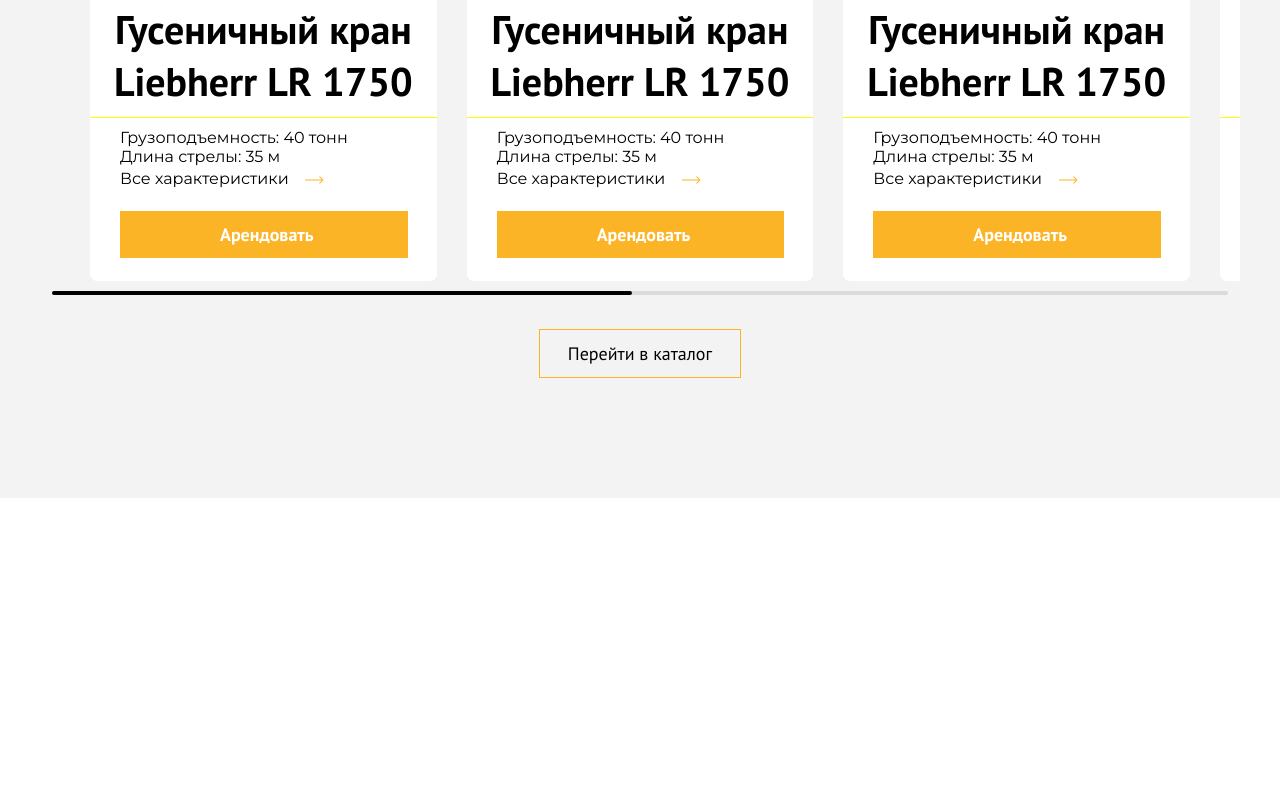
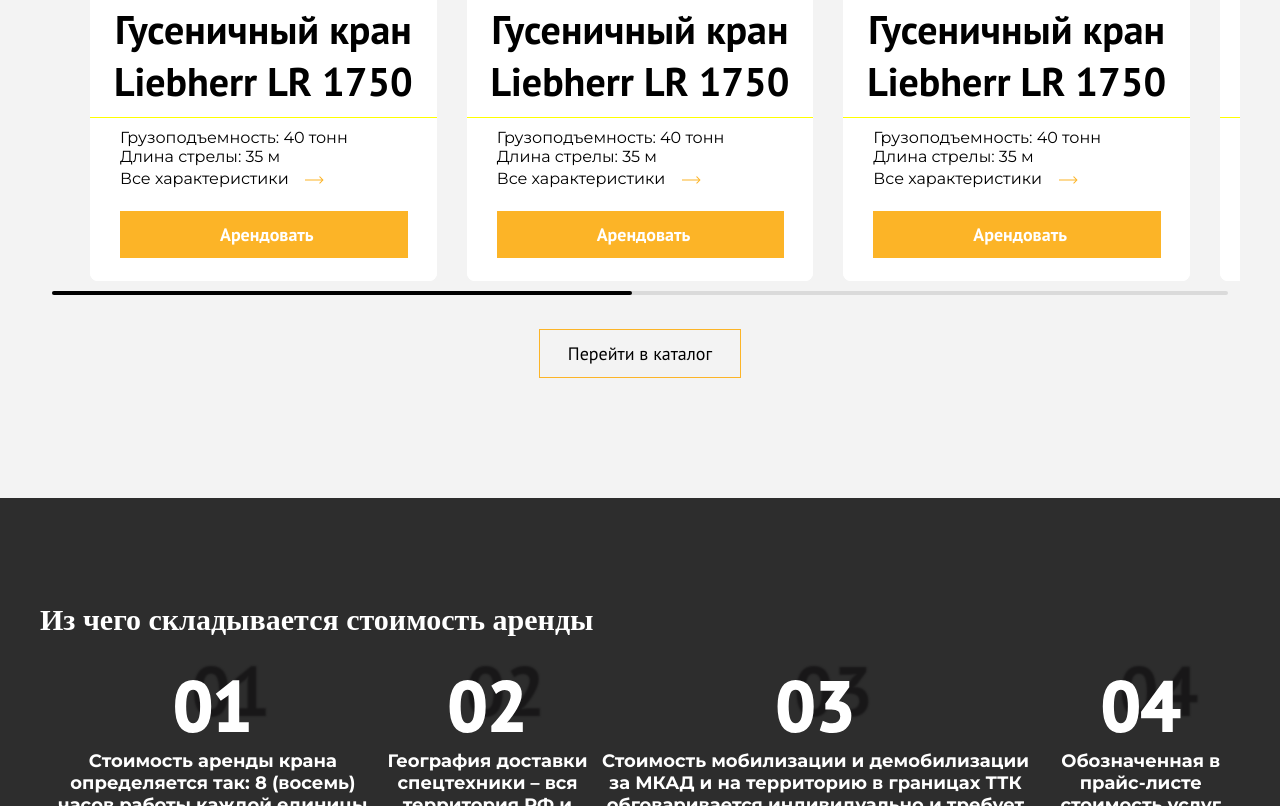
Before and after one commit to Julianioorio/GraProject, a website built with Vite: page index.html in a window 1280 px wide. Shown: the part 3965-4771 px from the top of the page. Before the commit the page ends 4463 px from the top, so only its background shows below. Built offline with nearby package versions, Linux system fonts and the light colour scheme; files whose address does not match are found by name.

Commit message:
infoUs2-Prodo

```diff
--- a/JS/Home/swiper.js
+++ b/JS/Home/swiper.js
@@ -102,7 +102,7 @@
 
   breakpoints: {
     320: {
-      slidesPerView: 3,
+      slidesPerView: 1,
       spaceBetween: 20,
     },
     740: {
--- a/SCSS/Home/infoUs.scss
+++ b/SCSS/Home/infoUs.scss
@@ -6,6 +6,7 @@
       display: flex;
       justify-content: space-between;
       p:first-child {
+        text-align: center;
         font-size: 70px;
         font-family: PT Sans;
         font-weight: 700;
@@ -13,6 +14,37 @@
         -webkit-text-stroke: 2px white;
       }
       p:last-child {
+        text-align: center;
+        font-family: Montserrat;
+        font-weight: 700;
+        font-size: 18px;
+        color: white;
+      }
+    }
+  }
+}
+.infoUs2 {
+  background-color: rgb(45, 45, 45);
+  padding: 105px 0;
+  .container {
+    h2 {
+      color: white;
+      font-size: 30px;
+      margin-bottom: 23px;
+    }
+    .infoUsMain {
+      display: flex;
+      justify-content: space-between;
+      p:first-child {
+        text-shadow: 18px -15px 2px rgba(10, 9, 10, 0.58);
+        text-align: center;
+        font-size: 70px;
+        font-family: PT Sans;
+        font-weight: 700;
+        color: white;
+      }
+      p:last-child {
+        text-align: center;
         font-family: Montserrat;
         font-weight: 700;
         font-size: 18px;
--- a/index.html
+++ b/index.html
@@ -273,11 +273,34 @@
               <div class="swiper-button-next">
                 <img src="img/nextBTN.png" alt="Next" />
               </div>
-              <br>
+              <br />
               <div class="swiper-scrollbar"></div>
             </div>
 
             <button><a href="#">Перейти в каталог</a></button>
+          </div>
+        </section>
+         <section class="infoUs infoUs2">
+          <div class="container">
+            <h2>Из чего складывается стоимость аренды</h2>
+            <div class="infoUsMain">
+              <div>
+                <p>01</p>
+                <p>Стоимость аренды крана определяется так: 8 (восемь) часов работы каждой единицы спецтехники в течение смены.</p>
+              </div>
+              <div>
+                <p>02</p>
+                <p>География доставки спецтехники – вся территория РФ и страны СНГ.</p>
+              </div>
+              <div>
+                <p>03</p>
+                <p>Стоимость мобилизации и демобилизации за МКАД и на территорию в границах ТТК обговаривается индивидуально и требует дополнительной оплаты.</p>
+              </div>
+              <div>
+                <p>04</p>
+                <p>Обозначенная в прайс-листе стоимость услуг включает НДС – 20 %.</p>
+              </div>
+            </div>
           </div>
         </section>
       </main>
```
